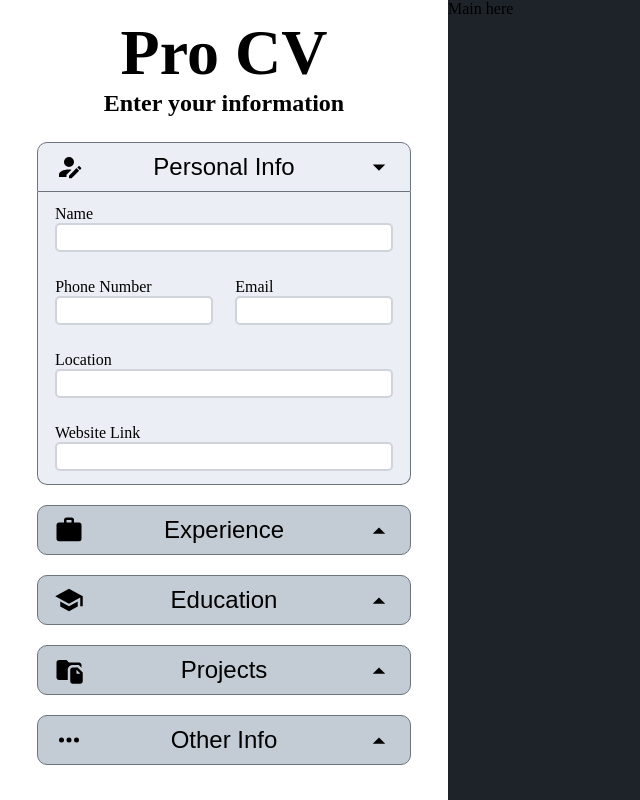
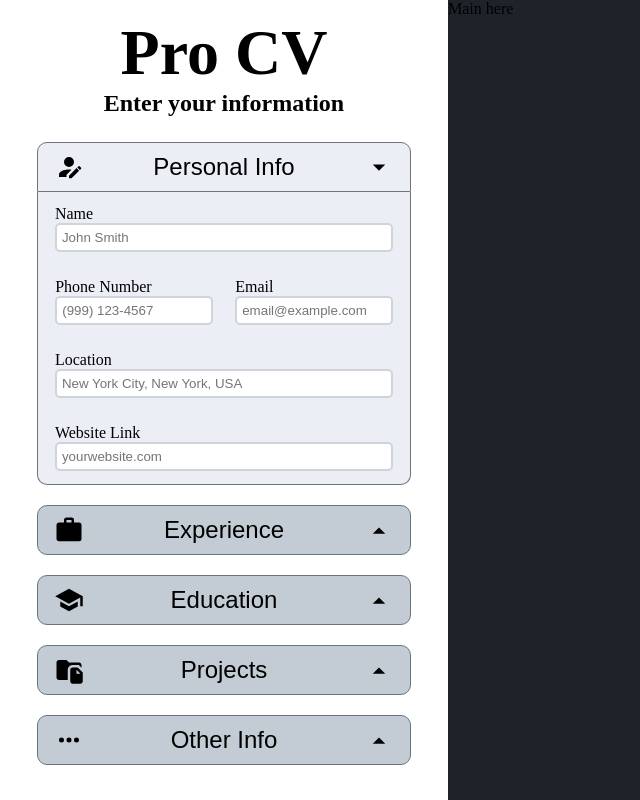
Before and after one commit to devchap8/cv-application, a React (Vite) app: page / in a window 1280 px wide. Both pictures are taken after a click on the button "Personal Info". Shown: the whole page, without its empty margins (0-640 px from the left). Built offline with nearby package versions, Linux system fonts and the light colour scheme.

Commit message:
Give forms placeholders

```diff
--- a/src/components/education.jsx
+++ b/src/components/education.jsx
@@ -4,19 +4,19 @@ export default function Education({uuid, remove}) {
             <button type="button" className="deleteButton" onClick={remove}>x</button>
             <label htmlFor={`schoolName${uuid}`} className="fullLineLabel">
                 School Name
-                <input type="text" id={`schoolName${uuid}`} name={`schoolName${uuid}`}></input>
+                <input type="text" id={`schoolName${uuid}`} name={`schoolName${uuid}`} placeholder="Harvard University"></input>
             </label>
             <label htmlFor={`degree${uuid}`} className="fullLineLabel">
                 Degree
-                <input type="text" id={`degree${uuid}`} name={`degree${uuid}`}></input>
+                <input type="text" id={`degree${uuid}`} name={`degree${uuid}`} placeholder="Computer Science B.S."></input>
             </label>
             <label htmlFor={`gradYear${uuid}`}>
                 Graduation Year
-                <input type="text" id={`gradYear${uuid}`} name={`gradYear${uuid}`}></input>
+                <input type="text" id={`gradYear${uuid}`} name={`gradYear${uuid}`} placeholder="2025"></input>
             </label>
             <label htmlFor={`gpa${uuid}`}>
                 GPA
-                <input type="text" id={`gpa${uuid}`} name={`gpa${uuid}`}></input>
+                <input type="text" id={`gpa${uuid}`} name={`gpa${uuid}`} placeholder="3.7"></input>
             </label>
         </div>
     )
--- a/src/components/experience.jsx
+++ b/src/components/experience.jsx
@@ -3,24 +3,24 @@ export default function Experience({uuid, remove}) {
         <div className="subform">
             <button type="button" className="deleteButton" onClick={remove}>x</button>
             <label htmlFor={`companyName${uuid}`} className="fullLineLabel">
-                School Name
-                <input type="text" id={`companyName${uuid}`} name={`companyName${uuid}`}></input>
+                Company Name
+                <input type="text" id={`companyName${uuid}`} name={`companyName${uuid}`} placeholder="Microsoft"></input>
             </label>
             <label htmlFor={`jobTitle${uuid}`} className="fullLineLabel">
-                Degree
-                <input type="text" id={`jobTitle${uuid}`} name={`jobTitle${uuid}`}></input>
+                Position Title
+                <input type="text" id={`jobTitle${uuid}`} name={`jobTitle${uuid}`} placeholder="Junior Full Stack Developer"></input>
             </label>
             <label htmlFor={`startDate${uuid}`}>
-                Graduation Year
-                <input type="text" id={`startDate${uuid}`} name={`startDate${uuid}`}></input>
+                Start Date
+                <input type="text" id={`startDate${uuid}`} name={`startDate${uuid}`} placeholder="June 2025"></input>
             </label>
             <label htmlFor={`endDate${uuid}`}>
-                GPA
-                <input type="text" id={`endDate${uuid}`} name={`endDate${uuid}`}></input>
+                End Date
+                <input type="text" id={`endDate${uuid}`} name={`endDate${uuid}`} placeholder="Current"></input>
             </label>
             <label htmlFor={`jobDesc${uuid}`} className="fullLineLabel">
                 Description
-                <textarea id={`jobDesc${uuid}`} name={`jobDesc${uuid}`}></textarea>
+                <textarea id={`jobDesc${uuid}`} name={`jobDesc${uuid}`} placeholder="Designed fluid user interfaces with React and Tailwind CSS"></textarea>
             </label>
         </div>
     )
--- a/src/components/form-section.jsx
+++ b/src/components/form-section.jsx
@@ -24,23 +24,23 @@ export default function FormSection({display, id}) {
         <form className={display ? "" : "hidden"}>
             <label htmlFor="fullName" className="fullLineLabel">
                 Name
-                <input type="text" id="fullName" name="fullName"></input>
+                <input type="text" id="fullName" name="fullName" placeholder='John Smith'></input>
             </label>
             <label htmlFor="phoneNumber">
                 Phone Number
-                <input type="tel" id="phoneNumber" name="phoneNumber"></input>
+                <input type="tel" id="phoneNumber" name="phoneNumber" placeholder='(999) 123-4567'></input>
             </label>
             <label htmlFor="email">
                 Email
-                <input type="email" name="email" id="email"></input>
+                <input type="email" name="email" id="email" placeholder='email@example.com'></input>
             </label>
             <label htmlFor="location" className="fullLineLabel">
                 Location
-                <input type="text" id="location" name="location"></input>
+                <input type="text" id="location" name="location" placeholder='New York City, New York, USA'></input>
             </label>
             <label htmlFor="website" className="fullLineLabel">
                 Website Link
-                <input type="text" id="website" name="website"></input>
+                <input type="text" id="website" name="website" placeholder='yourwebsite.com'></input>
             </label>
         </form>
 
@@ -72,12 +72,12 @@ export default function FormSection({display, id}) {
         <form className={display ? "" : "hidden"}>
             <label htmlFor="skills" className="fullLineLabel">
                 Skills
-                <input type="text" id="skills" name="skills"></input>
+                <input type="text" id="skills" name="skills" placeholder='HTML, CSS, Javascript'></input>
                 <div className="labelFootnote">Separate with commas</div>
             </label>
             <label htmlFor="certs" className="fullLineLabel">
                 Certifications <i>(Optional)</i>
-                <input type="text" id="certs" name="certs"></input>
+                <input type="text" id="certs" name="certs" placeholder='AWS Certified Developer - Associate'></input>
             </label>
         </form>
     )}
--- a/src/components/projects.jsx
+++ b/src/components/projects.jsx
@@ -4,15 +4,15 @@ export default function Project({uuid, remove}) {
             <button type="button" className="deleteButton" onClick={remove}>x</button>
             <label htmlFor={`projectTitle${uuid}`} className="fullLineLabel">
                 Project Name
-                <input type="text" id={`projectTitle${uuid}`} name={`projectTitle${uuid}`}></input>
+                <input type="text" id={`projectTitle${uuid}`} name={`projectTitle${uuid}`} placeholder="CV Builder App"></input>
             </label>
             <label htmlFor={`projectLink${uuid}`} className="fullLineLabel">
                 Link
-                <input type="text" id={`projectLink${uuid}`} name={`projectLink${uuid}`}></input>
+                <input type="text" id={`projectLink${uuid}`} name={`projectLink${uuid}`} placeholder="github.com/username/project"></input>
             </label>
             <label htmlFor={`projectDesc${uuid}`} className="fullLineLabel">
                 Description
-                <textarea id={`projectDesc${uuid}`} name={`projectDesc${uuid}`}></textarea>
+                <textarea id={`projectDesc${uuid}`} name={`projectDesc${uuid}`} placeholder="React program where users input info and a CV is generated in real time"></textarea>
             </label>
         </div>
     )
```
